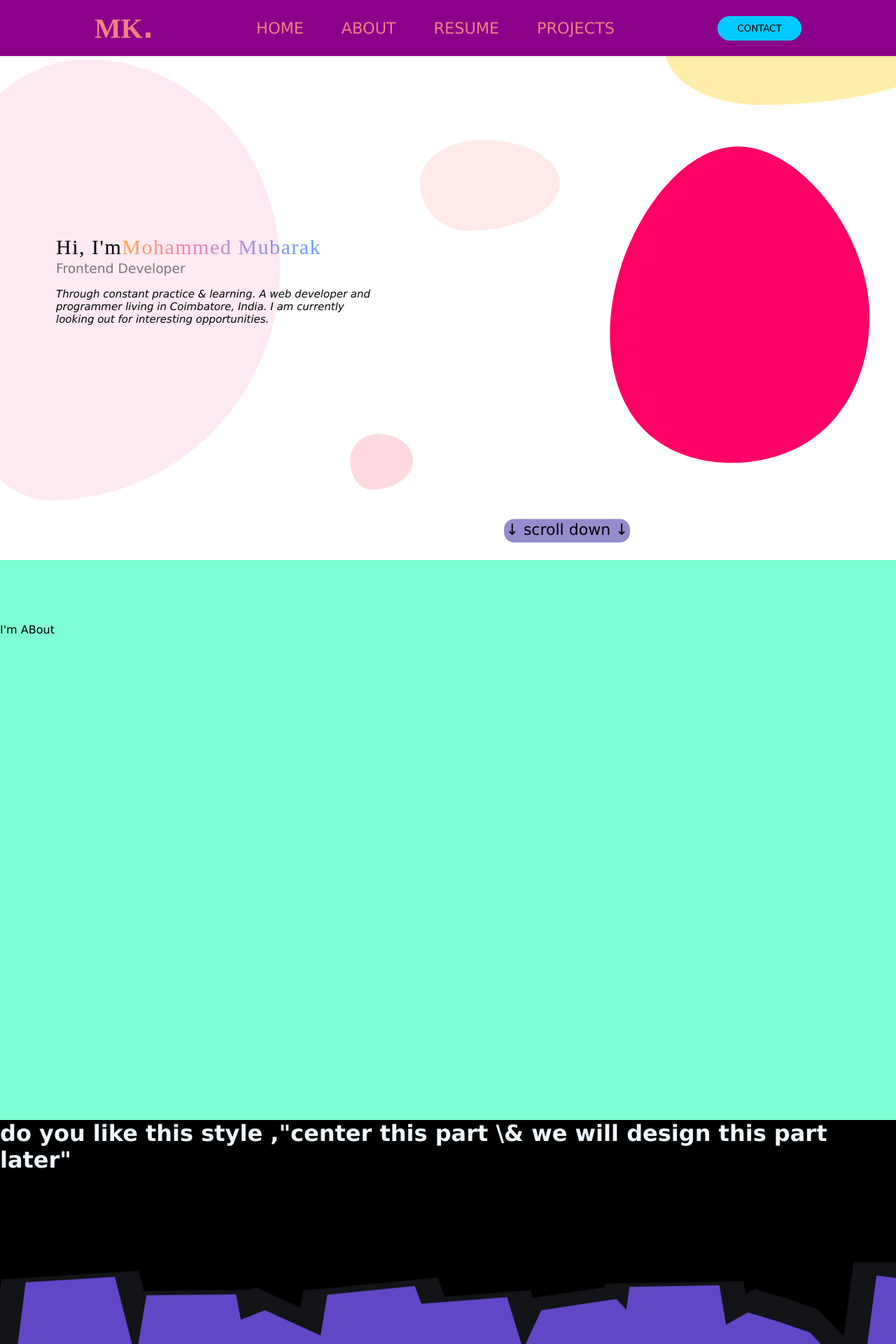
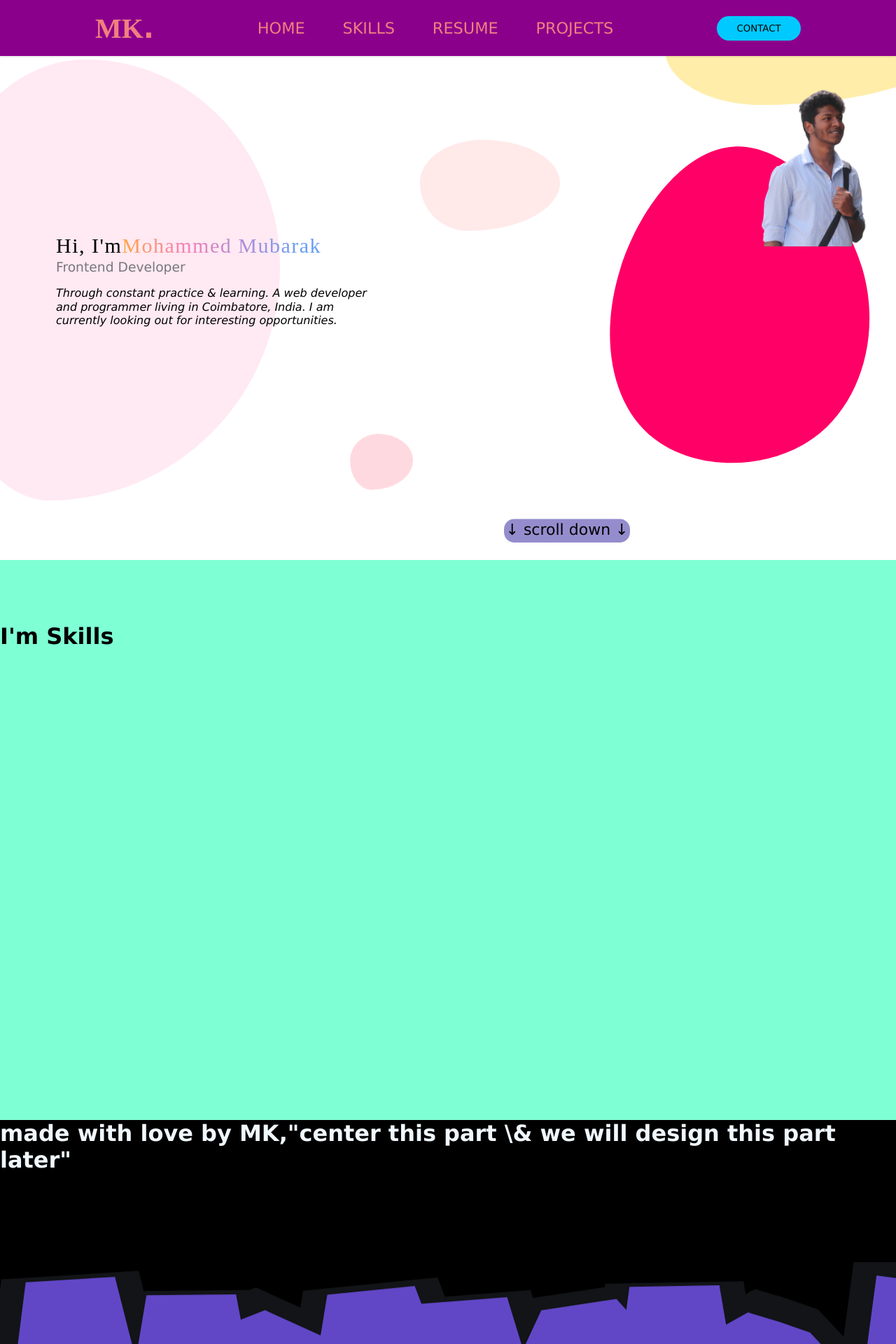
Before and after one commit to MDmubarak786/personal-portfolio-next-js, a Next.js app: page / in a window 1280 px wide. Shown: the top 1920 px of the page at 70% size. Built offline with nearby package versions, Linux system fonts and the light colour scheme; a web font is replaced by a local one.

Commit message:
some good ...

```diff
--- a/components/About.js
+++ /dev/null
@@ -1,16 +0,0 @@
-import PropTypes from 'prop-types'
-import styles from '../styles/about.module.css';
-
-const About = props => {
-  return (
-    <div id="about" className={styles.aboutDiv}>
-      I'm ABout
-    </div>
-  )
-}
-
-About.propTypes = {
-
-}
-
-export default About
--- a/components/Footer.js
+++ b/components/Footer.js
@@ -5,7 +5,7 @@ export default function Footer() {
   return (
     <div className={styles.footer}>
       <h1>
-        do you like this style ,"center this part \& we will design this part
+        made with love by MK,"center this part \& we will design this part
         later"
       </h1>
       {/* <svg
--- a/components/Header.js
+++ b/components/Header.js
@@ -14,7 +14,7 @@ export default function Header() {
       </h1>
       <ul className={styles.navlist}>
         <li onClick={() => changeHandler('home')}>Home</li>
-        <li onClick={() => changeHandler('about')}>About</li>
+        <li onClick={() => changeHandler('about')}>Skills</li>
         <li>Resume</li>
         <li>Projects</li>
       </ul>
--- a/components/Home.js
+++ b/components/Home.js
@@ -93,12 +93,12 @@ const Home = (props) => {
         <div>
           <div className={styles.imagePosition}>
             {/* this place for add our image on blob that for this component  */}
-            {/* <Image
+            <Image
               src="/muba.png"
               alt="Picture of the author"
-              width={530}
-              height={530}
-            /> */}
+              width={620}
+              height={600}
+            />
           </div>
           <svg
             width="554px"
--- /dev/null
+++ b/components/Skills.js
@@ -0,0 +1,14 @@
+import PropTypes from "prop-types";
+import styles from "../styles/skills.module.css";
+
+const About = (props) => {
+  return (
+    <div id="about" className={styles.skillsDiv}>
+      <h1> I'm Skills</h1>
+    </div>
+  );
+};
+
+About.propTypes = {};
+
+export default About;
--- a/pages/index.js
+++ b/pages/index.js
@@ -1,7 +1,7 @@
 import Head from "next/head";
 import Footer from "../components/Footer";
 import Home from "../components/Home";
-import About from "../components/About";
+import Skills from "../components/Skills";
 export default function Index() {
   return (
     <div>
@@ -17,7 +17,7 @@ export default function Index() {
       </Head>
       <div>
         <Home />
-        <About />
+        <Skills />
         <Footer />
       </div>
     </div>
--- a/styles/global.css
+++ b/styles/global.css
@@ -13,3 +13,15 @@
 html {
   scroll-behavior: smooth;
 }
+
+::-webkit-scrollbar {
+  width: 8px;
+  height: 10px;
+}
+::-webkit-scrollbar-thumb {
+  background: #cdd6e2;
+  border-radius: 50px;
+}
+::-webkit-scrollbar-track {
+  background: #161b22;
+}
--- a/styles/header.module.css
+++ b/styles/header.module.css
@@ -29,16 +29,17 @@
 .navlist li:hover {
   /* color: deepskyblue; */
   /* background-color: burlywood; */
-  border-bottom: 1.2px solid red;
+  /* border-bottom: 1.2px solid red; */
   /* background: linear-gradient(to bottom, #e8edec, #d2d1d3); */
   /* box-shadow: 0px 3px 20px 0px black; */
-  transform: scale(1.09);
+  transform: scale(1.2);
+  text-decoration: underline palevioletred;
 }
 
 .headingName {
   font-size: 40px;
   /* font-weight: 600; */
-  font-family: 'Akronim';
+  font-family: "Akronim";
 }
 .contact {
   display: flex;
--- a/styles/home.module.css
+++ b/styles/home.module.css
@@ -42,7 +42,7 @@
   margin-block-start: 1em;
   max-width: 460px;
   font-weight: 500;
-  font-size: 15px;
+  font-size: 16px;
   font-style: italic;
   color: #010101;
 }
@@ -54,10 +54,12 @@
   width: 500px;
 }
 
+/*My Image Position code */
 .imagePosition {
   position: absolute;
-  top: 100px;
-  left: 1100px;
+  top: 120px;
+  left: 1040px;
+  clip-path: circle(295px at 250px 279px);
 }
 
 .scrollDown h4 {
--- a/styles/about.module.css
+++ b/styles/skills.module.css
@@ -1,6 +1,5 @@
-.aboutDiv {
+.skillsDiv {
   padding-top: 90px;
   height: 100vh;
-  /* height: calc(100vh - 80px); */
   background-color: aquamarine;
 }
```
Also changed, not shown: public/muba.png (added).
